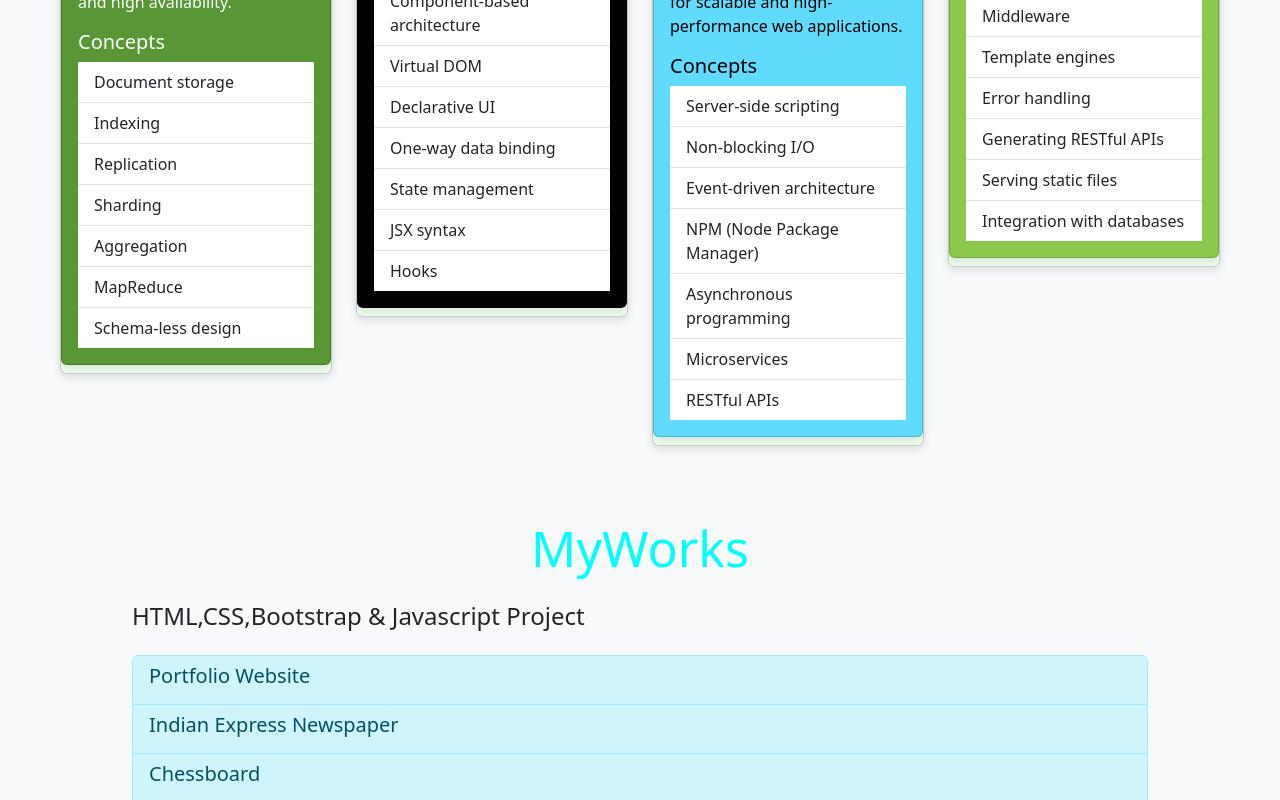
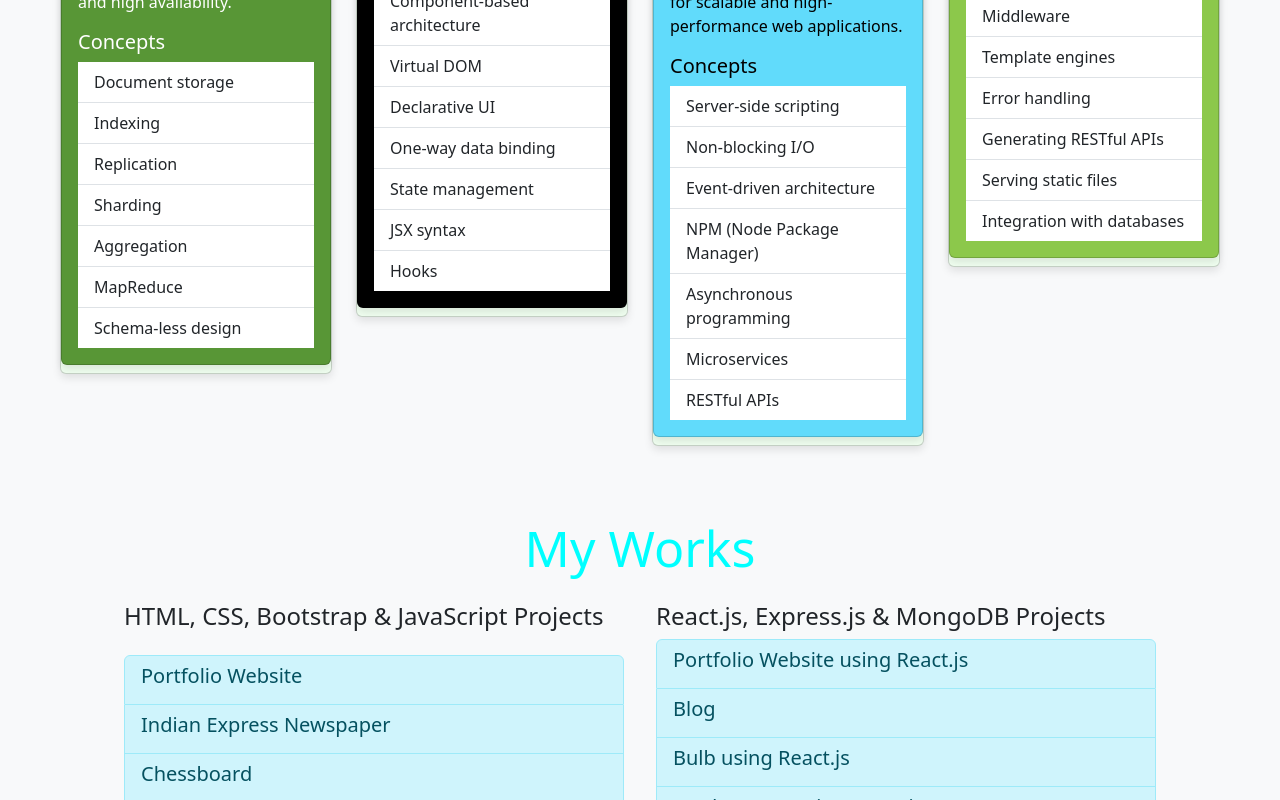
Before and after one commit to viswajith99/myblog, a React (Create React App) app: page / in a window 1280 px wide. Shown: the part 2000-2800 px from the top of the page. Built offline with nearby package versions, Linux system fonts and the light colour scheme.

Commit message:
xs-12 sm-12

```diff
--- a/src/pages/WorkDetail.jsx
+++ b/src/pages/WorkDetail.jsx
@@ -1,45 +1,33 @@
-import React from 'react'
-import { Col, ListGroup, Row } from 'react-bootstrap'
+import React from 'react';
+import { ListGroup, Row, Col } from 'react-bootstrap';
 
 const WorkDetail = () => {
     return (
         <div>
-            <h3 className='work-h4 my-4'> MyWorks</h3>
-            <Row className='d-flex mx-5' >
-
-                <Col xs={12} sm={12}  className='px-4 '>
-                    <h4> HTML,CSS,Bootstrap & Javascript Project</h4>
+            <h3 className='work-h4 my-4 text-center'>My Works</h3>
+            <Row className='mx-3 mx-md-5'>
+                <Col xs={12} md={6} className='px-3'>
+                    <h4>HTML, CSS, Bootstrap & JavaScript Projects</h4>
                     <ListGroup className='bg my-4'>
-                        <ListGroup.Item action variant="info" ><h5>Portfolio Website</h5></ListGroup.Item>
+                        <ListGroup.Item action variant="info"><h5>Portfolio Website</h5></ListGroup.Item>
                         <ListGroup.Item action variant="info"><h5>Indian Express Newspaper</h5></ListGroup.Item>
-                        <ListGroup.Item action variant="info"><h5>Chessboard </h5> </ListGroup.Item>
-                        <ListGroup.Item action variant="info"><h5>Tudo App</h5></ListGroup.Item>
+                        <ListGroup.Item action variant="info"><h5>Chessboard</h5></ListGroup.Item>
+                        <ListGroup.Item action variant="info"><h5>Todo App</h5></ListGroup.Item>
                     </ListGroup>
-
-
                 </Col>
-                <Col xs={12} sm={12} className='my-4'>
-                    <h4> React Js ,Express Js & Mongo Db</h4>
+                <Col xs={12} md={6} className='px-3'>
+                    <h4>React.js, Express.js & MongoDB Projects</h4>
                     <ListGroup>
-                        <ListGroup.Item action variant="info"><h5>Portfolio Website using Reactjs</h5></ListGroup.Item>
+                        <ListGroup.Item action variant="info"><h5>Portfolio Website using React.js</h5></ListGroup.Item>
                         <ListGroup.Item action variant="info"><h5>Blog</h5></ListGroup.Item>
-                        <ListGroup.Item action variant="info"><h5>Bulb using React Js</h5> </ListGroup.Item>
-                        <ListGroup.Item action variant="info"><h5>Product App using React js </h5></ListGroup.Item>
-                        <ListGroup.Item action variant="info"><h5>Ecommerce Appjs</h5> </ListGroup.Item>
-
+                        <ListGroup.Item action variant="info"><h5>Bulb using React.js</h5></ListGroup.Item>
+                        <ListGroup.Item action variant="info"><h5>Product App using React.js</h5></ListGroup.Item>
+                        <ListGroup.Item action variant="info"><h5>Ecommerce App</h5></ListGroup.Item>
                     </ListGroup>
-                    </Col>
-
-
-
-
+                </Col>
             </Row>
         </div>
-
-
-
-
-    )
+    );
 }
 
-export default WorkDetail
+export default WorkDetail;
```
